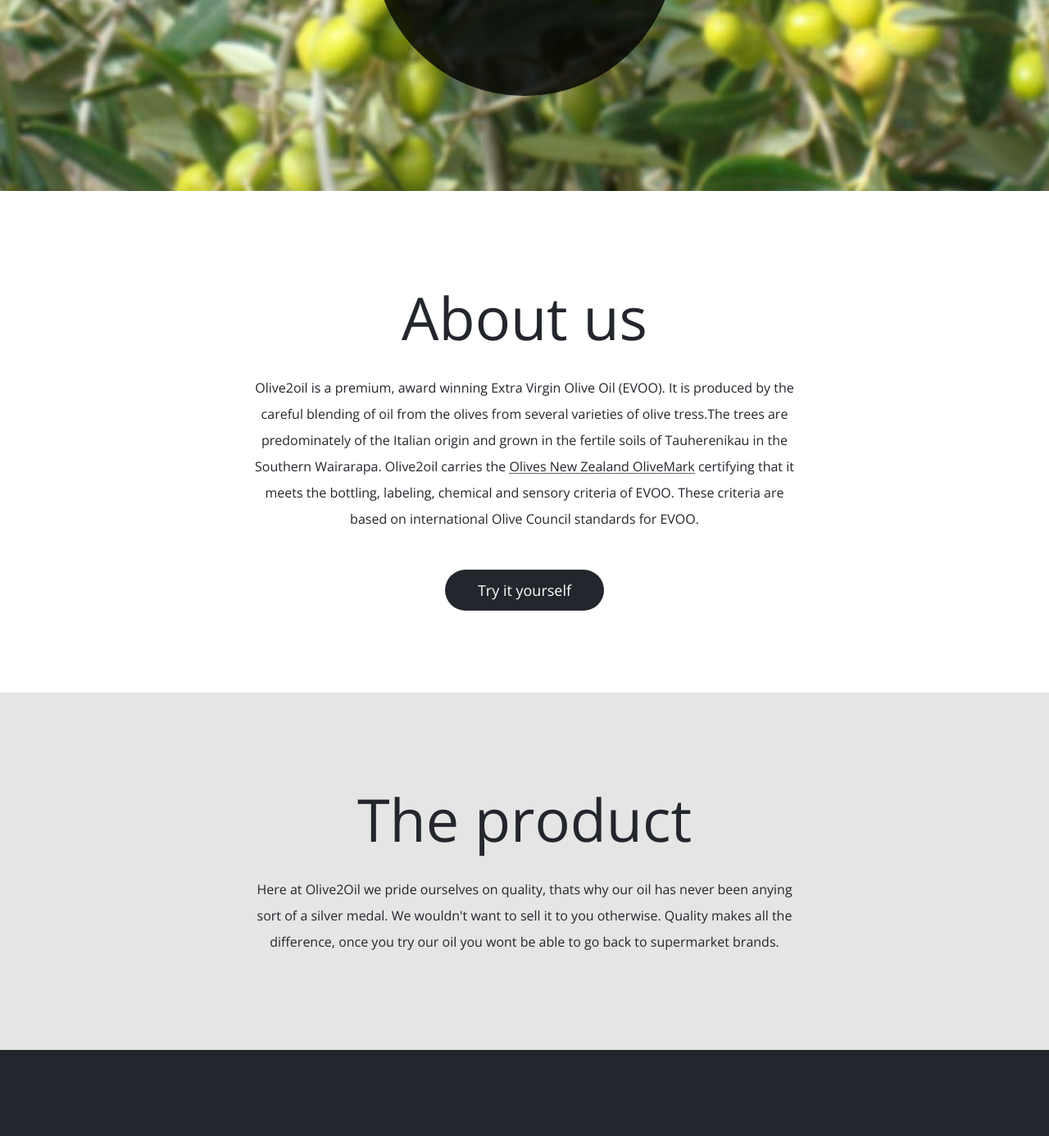
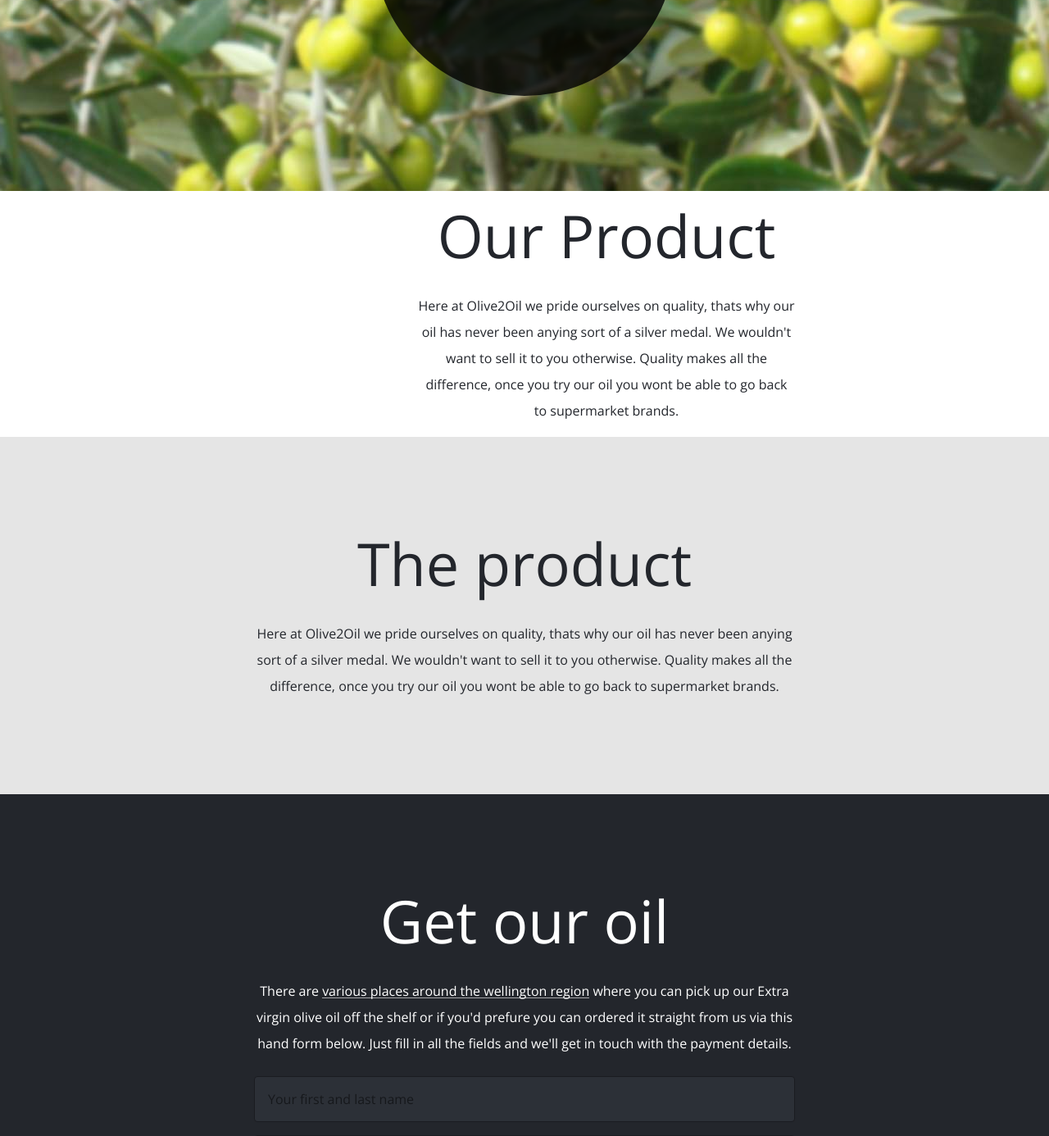
Before and after one commit to macorlett/olive2oil, a Jekyll site: the page built from index.md, in a window 1280 px wide and 1400 px high, scrolled down 367 px. Shown: the top 1386 px of the window at 82% size. Built offline with Jekyll 4.4.1, drawn with Linux system fonts in a browser that asks for light colours; nearby versions of some CDN libraries; Markdown is read by kramdown in place of the engine named in the settings.

Commit message:
Tweaks to flex rules and main section

```diff
--- /dev/null
+++ b/_includes/home-top-section.html
@@ -0,0 +1,9 @@
+<main class="flex flex--container--across">
+	<div class="flex product--bottle"></div>
+	<div class="flex">
+		<h1>Our Product</h1>
+		<p>
+			Here at Olive2Oil we pride ourselves on quality, thats why our oil has never been anying sort of a silver medal. We wouldn't want to sell it to you otherwise. Quality makes all the difference, once you try our oil you wont be able to go back to supermarket brands.
+		</p>
+	</div>
+</main>
--- a/_layouts/single-page.html
+++ b/_layouts/single-page.html
@@ -1,18 +1,9 @@
 {% include header.html %}
 
 		<div class="flex--container--across white">
-		<main class="flex">
-			<h2>About us</h2>
-			<p>
-			Olive2oil is a premium, award winning Extra Virgin Olive Oil (EVOO). It is produced by
-			the careful blending of oil from the olives from several varieties of olive tress.The trees are
-			predominately of the Italian origin and grown in the fertile soils of Tauherenikau in the
-			Southern Wairarapa. Olive2oil carries the <a href="http://www.olivesnz.org.nz/certification-the-olive-mark/" target="_blank">Olives New Zealand OliveMark</a> certifying that it meets
-			the bottling, labeling, chemical and sensory criteria of EVOO. These criteria are based on
-			international Olive Council standards for EVOO.
-			</p>
-			<a data-scroll-nav="0" class="button">Try it yourself</a>
-		</main>
+
+			{% include home-top-section.html %}
+
 		</div>
 
 		<div class="flex--container--across light--grey">
--- /dev/null
+++ b/_sass/_flex-rules.scss
@@ -0,0 +1,9 @@
+.flex--container--across .flex--container--across{
+	padding:0;
+}
+.flex .flex{
+	@include flex(1,1,330px);
+}
+.flex.product--bottle{
+	@include flex(0,1,200px);
+}
--- a/_sass/_single-page.scss
+++ b/_sass/_single-page.scss
@@ -9,7 +9,7 @@ h1,h2,h3,h4{
 	margin: 0;
 	font-family: $sans-stack;
 }
-h2{
+h2,h1{
 	font-size: 2.5rem;
 	line-height: 1.5;
 	font-weight: 300;
@@ -130,7 +130,7 @@ div.light--grey{
 }
 
 @media screen and (min-width: 600px){
-	h2{
+	h2,h1{
 		font-size: 4.5rem;
 	}
 	h4{
--- a/css/style.scss
+++ b/css/style.scss
@@ -56,4 +56,5 @@ $light-grey: #e5e5e5;
 
 @import 'navigation';
 @import 'single-page';
+@import 'flex-rules';
 @import 'forms';
```
Also changed, not shown: 3 other files.
